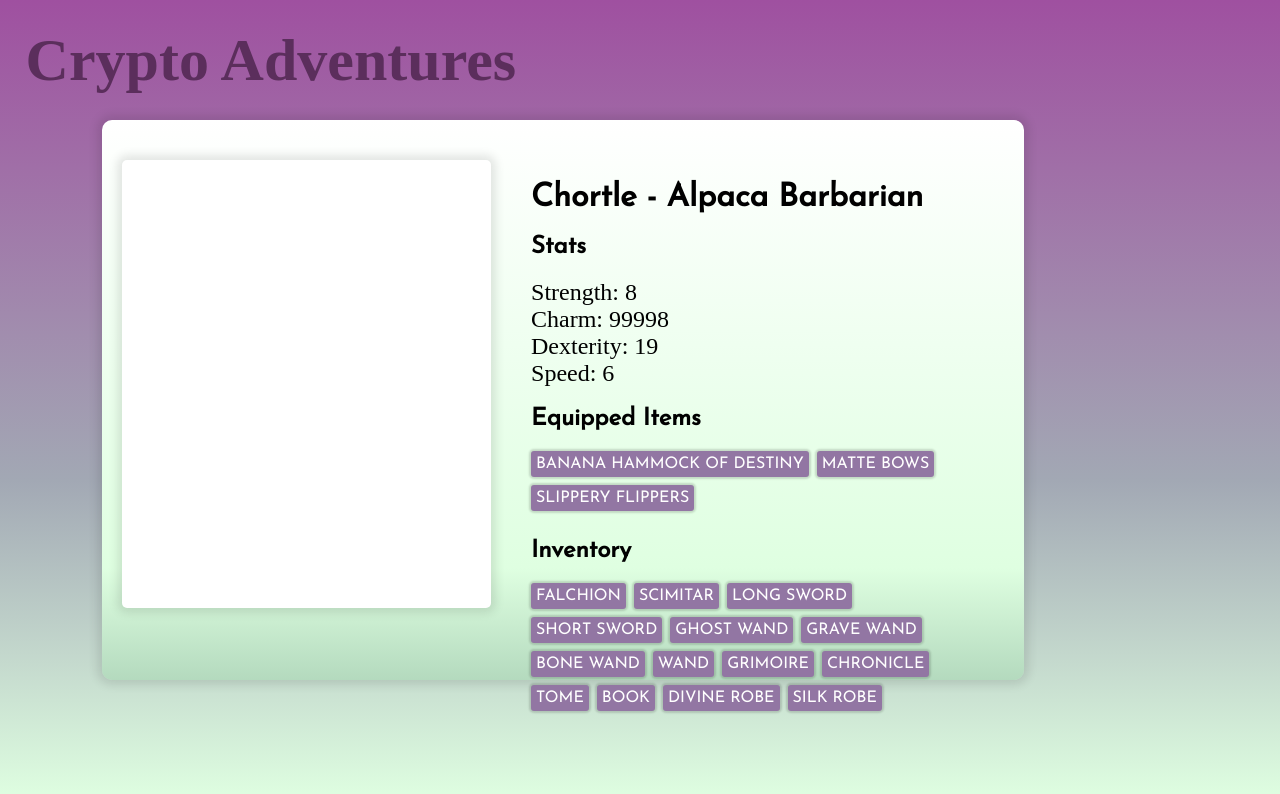
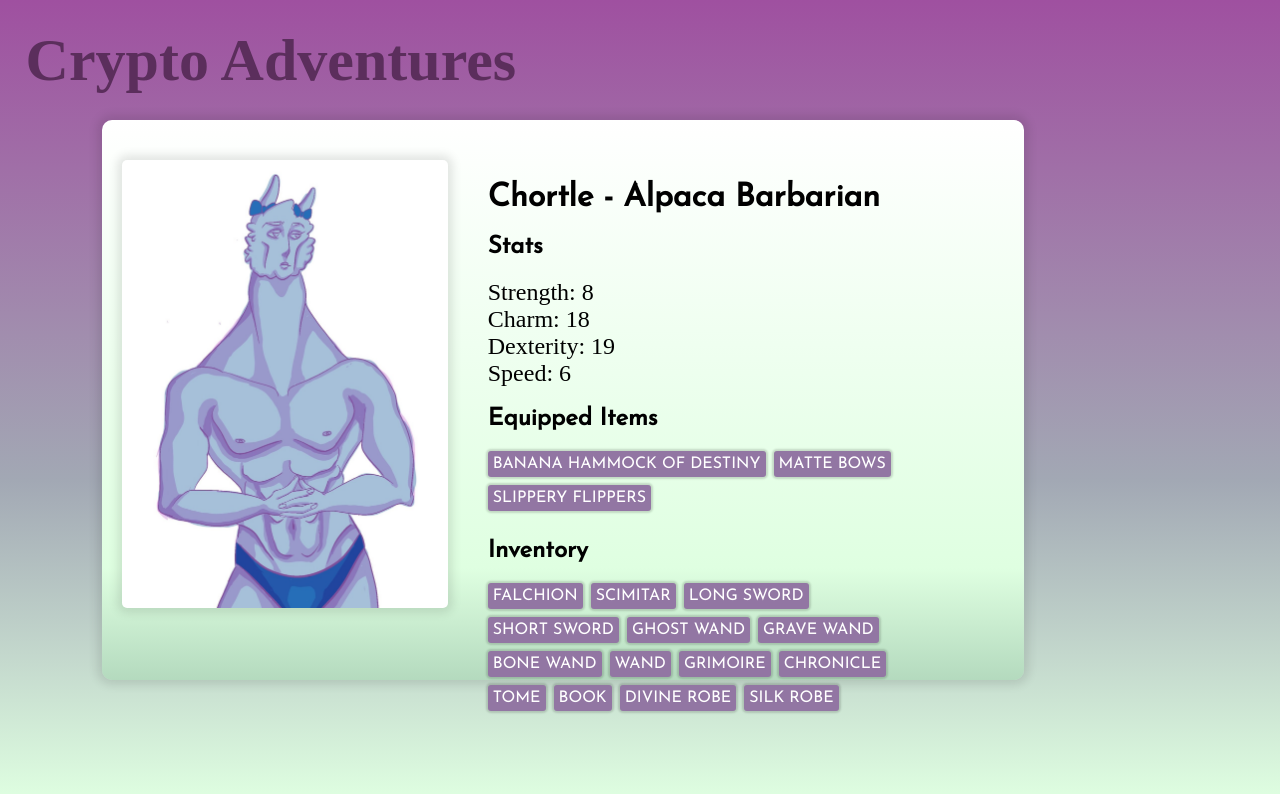
Before and after one commit to Crypto-Adventures/loot_hunters, a React (Create React App) app: page / in a window 1280 px wide. Shown: the top 794 px of the page. Built offline with nearby package versions, Linux system fonts and the light colour scheme; a web font is replaced by a local one.

Commit message:
add image

```diff
--- a/src/App.tsx
+++ b/src/App.tsx
@@ -22,7 +22,7 @@ function App() {
         "Stats": {
             "Strength": 5,
             "Dexterity": 4,
-            "Charm": 99999,
+            "Charm": 19,
             "Speed": 6
         },
         "Id": 0
--- a/src/components/CharacterSheet/CharacterSheet.scss
+++ b/src/components/CharacterSheet/CharacterSheet.scss
@@ -18,7 +18,7 @@
         flex-direction: row;
 
         .Picture {
-            width: 40%;
+            // width: 40%;
             height: 80%;
             background-color: white;
             margin-left: 20px;
--- a/src/components/CharacterSheet/CharacterSheet.tsx
+++ b/src/components/CharacterSheet/CharacterSheet.tsx
@@ -4,6 +4,7 @@ import { Item } from '../../models/Item';
 import { OldStats } from '../../models/Stats';
 import './CharacterSheet.scss';
 import { ItemButton } from './Item/ItemButton';
+import chortle from '../../static/chortle.jpg';
 
 interface CharacterSheetProps {
     Character: Character
@@ -74,11 +75,10 @@ export const CharacterSheet = (props: CharacterSheetProps) => {
         }
     }, [statsCalculated]);
 
-
     return (
         <div className="CharacterSheetWrapper">
             <div className="CharacterSheet">
-                <div className="Picture"></div>
+                <img className="Picture" src={chortle}/>
                 <div className="Stats">
                     <h1 className="CharacterName">{props.Character.Name}</h1>
                     <h2 className="StatsTitle">Stats</h2>
```
Also changed, not shown: src/static/chortle.jpg (added).
